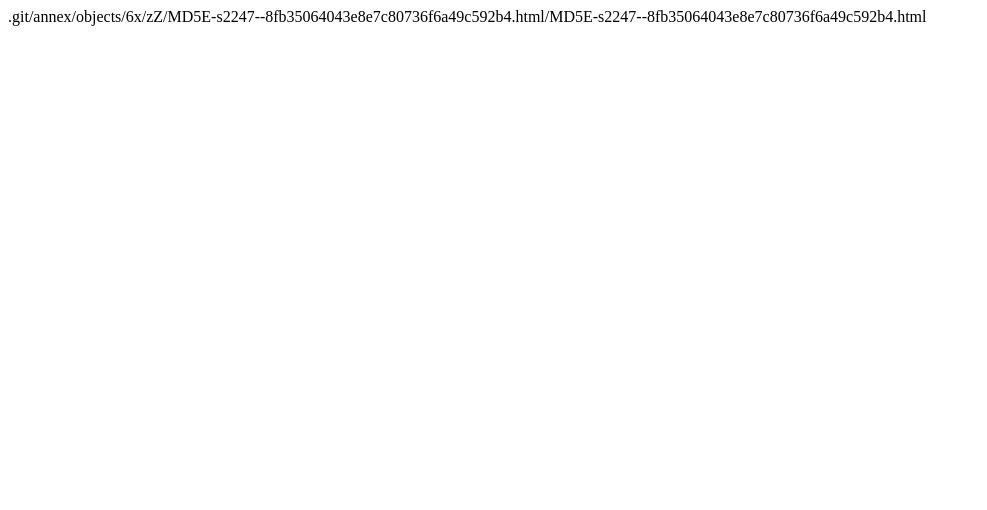
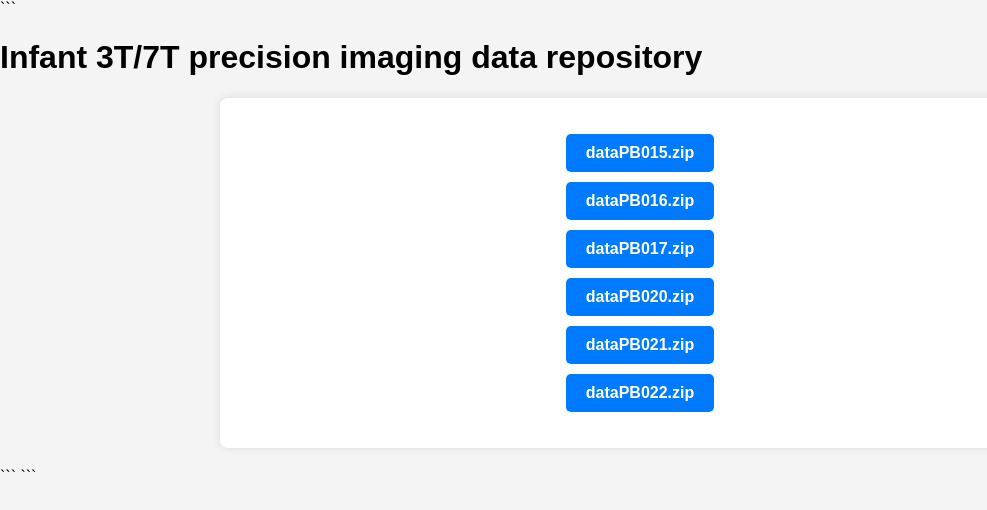
Before and after one commit to DCAN-Labs/infant-3t-7t-precision-mri, a plain HTML site: page index.html in a window 1280 px wide. Shown: the whole page, without its empty margins (0-987 px from the left). Drawn offline with Linux system fonts and the light colour scheme.

Commit message:
Track index.html directly in Git

````diff
--- a/index.html
+++ b/index.html
@@ -1 +1,102 @@
-.git/annex/objects/6x/zZ/MD5E-s2247--8fb35064043e8e7c80736f6a49c592b4.html/MD5E-s2247--8fb35064043e8e7c80736f6a49c592b4.html
+<!DOCTYPE html>
+
+<html lang="en">
+<head>
+    <meta charset="UTF-8">
+    <meta name="viewport" content="width=device-width, initial-scale=1.0">
+    <title>Infant 3T/7T precision imaging data repository</title>
+    <style>
+        body {
+            font-family: Arial, sans-serif;
+            background-color: #f4f4f4;
+            margin: 0;
+            padding: 0;
+        }
+
+```
+    h1 {
+        text-align: center;
+        color: #333;
+        margin-top: 20px;
+    }
+
+    #bucket-contents {
+        max-width: 800px;
+        margin: 20px auto;
+        background-color: #fff;
+        padding: 20px;
+        border-radius: 8px;
+        box-shadow: 0 0 10px rgba(0, 0, 0, 0.1);
+    }
+
+    ul {
+        list-style-type: none;
+        padding-left: 0;
+    }
+
+    li {
+        margin: 10px 0;
+        text-align: center;
+    }
+
+    a {
+        text-decoration: none;
+        color: #fff;
+        font-weight: bold;
+        background-color: #007BFF;
+        padding: 10px 20px;
+        border-radius: 5px;
+        display: inline-block;
+    }
+
+    a:hover {
+        background-color: #0056b3;
+    }
+</style>
+```
+
+</head>
+<body>
+    <h1>Infant 3T/7T precision imaging data repository</h1>
+    <div id="bucket-contents"></div>
+
+```
+<script>
+    // Configuration
+    const bucketName = 'infant_3T_7T_precision_imaging_datalad';
+    const bucketRegion = 'us-east-2';
+    const endpoint = `https://${bucketName}.s3.amazonaws.com/`;
+
+    // Only include these files
+    const allowedFiles = [
+        "dataPB015.zip",
+        "dataPB016.zip",
+        "dataPB017.zip",
+        "dataPB020.zip",
+        "dataPB021.zip",
+        "dataPB022.zip"
+    ];
+
+    function renderFileList() {
+        const container = document.getElementById('bucket-contents');
+        const ul = document.createElement('ul');
+
+        allowedFiles.forEach(file => {
+            const li = document.createElement('li');
+            const a = document.createElement('a');
+            a.href = `${endpoint}${file}`;
+            a.textContent = file;
+            a.download = file;
+            li.appendChild(a);
+            ul.appendChild(li);
+        });
+
+        container.appendChild(ul);
+    }
+
+    window.onload = renderFileList;
+</script>
+```
+
+</body>
+</html>
````
Also changed, not shown: 1 other file.
